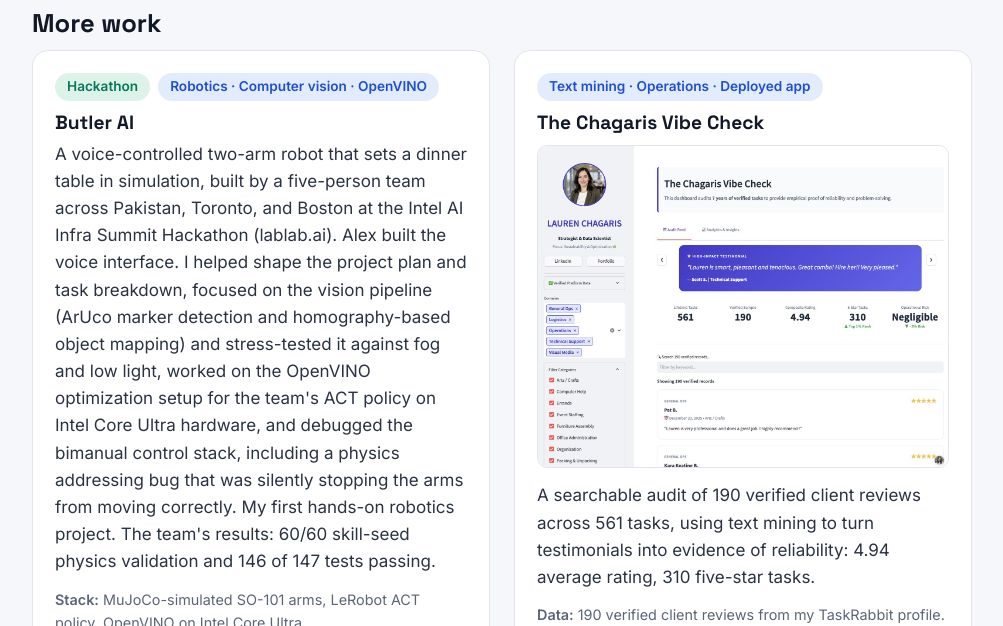
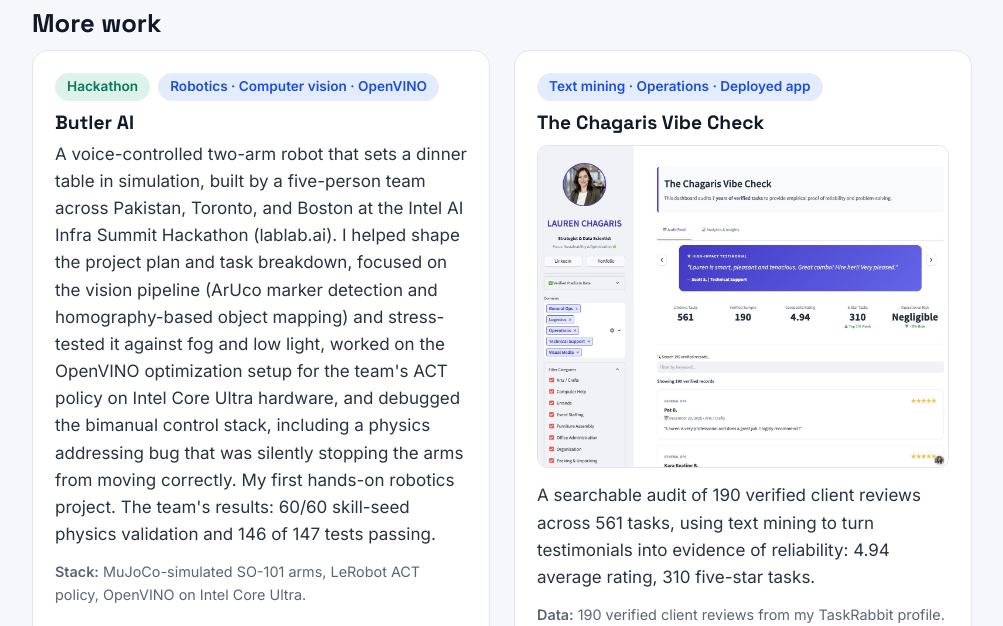
Before and after one commit to Data-Laur/data-laur.github.io, a plain HTML site: page index.html in a window 1280 px wide. Shown: the part 3372-3998 px from the top of the page, without its empty margins (138-1141 px from the left). Drawn offline with Linux system fonts and the light colour scheme.

Commit message:
Butler AI: remove sentence about a teammate

```diff
--- a/index.html
+++ b/index.html
@@ -261,7 +261,7 @@
         <article class="card compact">
           <div class="badges"><span class="badge">Hackathon</span><span class="tag">Robotics · Computer vision · OpenVINO</span></div>
           <h3>Butler AI</h3>
-          <p>A voice-controlled two-arm robot that sets a dinner table in simulation, built by a five-person team across Pakistan, Toronto, and Boston at the Intel AI Infra Summit Hackathon (lablab.ai). Alex built the voice interface. I helped shape the project plan and task breakdown, focused on the vision pipeline (ArUco marker detection and homography-based object mapping) and stress-tested it against fog and low light, worked on the OpenVINO optimization setup for the team's ACT policy on Intel Core Ultra hardware, and debugged the bimanual control stack, including a physics addressing bug that was silently stopping the arms from moving correctly. My first hands-on robotics project. The team's results: 60/60 skill-seed physics validation and 146 of 147 tests passing.</p>
+          <p>A voice-controlled two-arm robot that sets a dinner table in simulation, built by a five-person team across Pakistan, Toronto, and Boston at the Intel AI Infra Summit Hackathon (lablab.ai). I helped shape the project plan and task breakdown, focused on the vision pipeline (ArUco marker detection and homography-based object mapping) and stress-tested it against fog and low light, worked on the OpenVINO optimization setup for the team's ACT policy on Intel Core Ultra hardware, and debugged the bimanual control stack, including a physics addressing bug that was silently stopping the arms from moving correctly. My first hands-on robotics project. The team's results: 60/60 skill-seed physics validation and 146 of 147 tests passing.</p>
           <p class="data"><strong>Stack:</strong> MuJoCo-simulated SO-101 arms, LeRobot ACT policy, OpenVINO on Intel Core Ultra.</p>
           <div class="links">
             <a href="https://github.com/abdullahxyz85/Butler-ai" target="_blank" rel="noopener">Team code</a>
```
